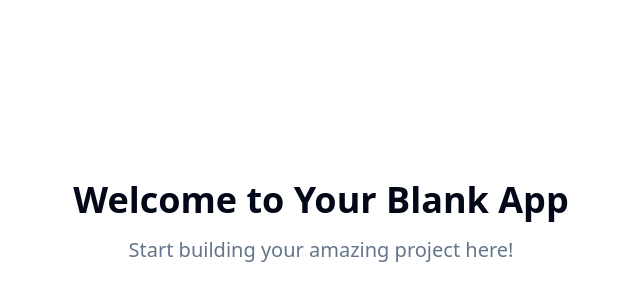
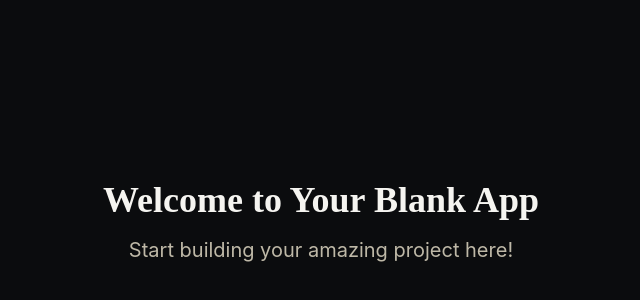
Before and after one commit to rsprasad20/simran-wild-glow, a React (Vite) app: page / in a window 1280 px wide. Shown: the part 178-478 px from the top of the page, without its empty margins (319-959 px from the left). Built offline with nearby package versions, Linux system fonts and the light colour scheme.

Commit message:
Create personal website prompt

```diff
--- a/src/index.css
+++ b/src/index.css
@@ -1,42 +1,67 @@
 @tailwind base;
 @tailwind components;
 @tailwind utilities;
+@import url('https://fonts.googleapis.com/css2?family=Playfair+Display:wght@400;500;600;700&family=Inter:wght@300;400;500;600;700&display=swap');
 
-/* Definition of the design system. All colors, gradients, fonts, etc should be defined here.
-All colors MUST be HSL.
-*/
+/* Dr. Simran Prasad - Wildlife Conservation Personal Brand Design System */
 
 @layer base {
   :root {
-    --background: 0 0% 100%;
-    --foreground: 222.2 84% 4.9%;
+    /* Core Brand Colors - Nature-inspired with professional depth */
+    --background: 220 13% 5%;          /* Deep charcoal black */
+    --foreground: 45 20% 95%;          /* Soft ivory white */
 
-    --card: 0 0% 100%;
-    --card-foreground: 222.2 84% 4.9%;
+    --card: 220 13% 8%;                /* Slightly lighter black for cards */
+    --card-foreground: 45 20% 95%;     /* Soft ivory for card text */
 
-    --popover: 0 0% 100%;
-    --popover-foreground: 222.2 84% 4.9%;
+    --popover: 220 13% 8%;
+    --popover-foreground: 45 20% 95%;
 
-    --primary: 222.2 47.4% 11.2%;
-    --primary-foreground: 210 40% 98%;
+    /* Nature-inspired Primary Palette */
+    --primary: 158 68% 45%;             /* Emerald green - wildlife/nature */
+    --primary-foreground: 220 13% 5%;   /* Dark text on emerald */
+    --primary-glow: 158 68% 65%;        /* Lighter emerald for glows */
 
-    --secondary: 210 40% 96.1%;
-    --secondary-foreground: 222.2 47.4% 11.2%;
+    /* Golden Accent - sunset/warmth */
+    --secondary: 43 74% 66%;            /* Warm golden yellow */
+    --secondary-foreground: 220 13% 5%; /* Dark text on gold */
 
-    --muted: 210 40% 96.1%;
-    --muted-foreground: 215.4 16.3% 46.9%;
+    /* Subtle Nature Tones */
+    --muted: 220 13% 15%;               /* Muted dark for backgrounds */
+    --muted-foreground: 45 15% 70%;     /* Muted ivory for less important text */
 
-    --accent: 210 40% 96.1%;
-    --accent-foreground: 222.2 47.4% 11.2%;
+    --accent: 158 68% 15%;              /* Deep forest green for accents */
+    --accent-foreground: 45 20% 95%;
 
-    --destructive: 0 84.2% 60.2%;
-    --destructive-foreground: 210 40% 98%;
+    --destructive: 0 84% 60%;
+    --destructive-foreground: 45 20% 95%;
 
-    --border: 214.3 31.8% 91.4%;
-    --input: 214.3 31.8% 91.4%;
-    --ring: 222.2 84% 4.9%;
+    --border: 220 13% 20%;              /* Subtle borders */
+    --input: 220 13% 15%;               /* Input backgrounds */
+    --ring: 158 68% 45%;                /* Focus rings in emerald */
 
-    --radius: 0.5rem;
+    --radius: 0.75rem;
+
+    /* Custom Wildlife Brand Colors */
+    --wildlife-emerald: 158 68% 45%;    /* Main brand green */
+    --wildlife-gold: 43 74% 66%;        /* Accent gold */
+    --wildlife-ivory: 45 20% 95%;       /* Text white */
+    --wildlife-forest: 158 68% 15%;     /* Deep green */
+    --wildlife-midnight: 220 13% 5%;    /* Deep black */
+
+    /* Gradients */
+    --gradient-hero: linear-gradient(135deg, hsl(var(--wildlife-midnight)), hsl(var(--wildlife-forest)));
+    --gradient-card: linear-gradient(145deg, hsl(var(--card)) 0%, hsl(220 13% 10%) 100%);
+    --gradient-accent: linear-gradient(90deg, hsl(var(--wildlife-emerald)), hsl(var(--wildlife-gold)));
+
+    /* Shadows & Glows */
+    --shadow-elegant: 0 10px 30px -10px hsl(var(--wildlife-emerald) / 0.3);
+    --shadow-glow: 0 0 40px hsl(var(--wildlife-emerald) / 0.2);
+    --shadow-golden-glow: 0 0 30px hsl(var(--wildlife-gold) / 0.3);
+
+    /* Animations */
+    --transition-smooth: all 0.4s cubic-bezier(0.4, 0, 0.2, 1);
+    --transition-gentle: all 0.3s ease-out;
 
     --sidebar-background: 0 0% 98%;
 
@@ -100,6 +125,115 @@ All colors MUST be HSL.
   }
 
   body {
-    @apply bg-background text-foreground;
+    @apply bg-background text-foreground font-inter;
+  }
+
+  h1, h2, h3, h4, h5, h6 {
+    @apply font-playfair;
   }
 }
+
+@layer utilities {
+  /* Wildlife Brand Animations & Effects */
+  .wildlife-glow {
+    box-shadow: var(--shadow-glow);
+  }
+
+  .golden-glow {
+    box-shadow: var(--shadow-golden-glow);
+  }
+
+  .wildlife-gradient {
+    background: var(--gradient-accent);
+  }
+
+  .hero-gradient {
+    background: var(--gradient-hero);
+  }
+
+  .card-gradient {
+    background: var(--gradient-card);
+  }
+
+  .smooth-transition {
+    transition: var(--transition-smooth);
+  }
+
+  .gentle-transition {
+    transition: var(--transition-gentle);
+  }
+
+  /* Constellation Animation */
+  @keyframes float {
+    0%, 100% { transform: translateY(0px) rotate(0deg); }
+    50% { transform: translateY(-20px) rotate(180deg); }
+  }
+
+  @keyframes glow-pulse {
+    0%, 100% {
+      box-shadow: 0 0 20px hsl(var(--wildlife-emerald) / 0.3);
+    }
+    50% {
+      box-shadow: 0 0 40px hsl(var(--wildlife-emerald) / 0.6);
+    }
+  }
+
+  @keyframes book-hover {
+    0% { transform: translateY(0px) rotateY(0deg); }
+    100% { transform: translateY(-10px) rotateY(15deg); }
+  }
+
+  @keyframes wildlife-shimmer {
+    0% { background-position: -200% 0; }
+    100% { background-position: 200% 0; }
+  }
+
+  .float-animation {
+    animation: float 6s ease-in-out infinite;
+  }
+
+  .glow-pulse {
+    animation: glow-pulse 3s ease-in-out infinite;
+  }
+
+  .book-hover {
+    transition: transform 0.3s ease;
+  }
+
+  .book-hover:hover {
+    animation: book-hover 0.3s ease forwards;
+  }
+
+  .wildlife-shimmer {
+    background: linear-gradient(90deg, transparent, hsl(var(--wildlife-emerald) / 0.1), transparent);
+    background-size: 200% 100%;
+    animation: wildlife-shimmer 2s ease-in-out infinite;
+  }
+
+  /* Text Glow Effects */
+  .text-glow {
+    text-shadow: 0 0 20px hsl(var(--wildlife-emerald) / 0.5);
+  }
+
+  .text-golden-glow {
+    text-shadow: 0 0 20px hsl(var(--wildlife-gold) / 0.5);
+  }
+
+  /* Custom Scrollbar */
+  .custom-scrollbar::-webkit-scrollbar {
+    width: 6px;
+  }
+
+  .custom-scrollbar::-webkit-scrollbar-track {
+    background: hsl(var(--muted));
+  }
+
+  .custom-scrollbar::-webkit-scrollbar-thumb {
+    background: hsl(var(--primary));
+    border-radius: 3px;
+  }
+
+  .custom-scrollbar::-webkit-scrollbar-thumb:hover {
+    background: hsl(var(--primary-glow));
+  }
+}
--- a/tailwind.config.ts
+++ b/tailwind.config.ts
@@ -18,6 +18,10 @@ export default {
 			}
 		},
 		extend: {
+			fontFamily: {
+				'playfair': ['Playfair Display', 'serif'],
+				'inter': ['Inter', 'sans-serif'],
+			},
 			colors: {
 				border: 'hsl(var(--border))',
 				input: 'hsl(var(--input))',
@@ -26,7 +30,8 @@ export default {
 				foreground: 'hsl(var(--foreground))',
 				primary: {
 					DEFAULT: 'hsl(var(--primary))',
-					foreground: 'hsl(var(--primary-foreground))'
+					foreground: 'hsl(var(--primary-foreground))',
+					glow: 'hsl(var(--primary-glow))'
 				},
 				secondary: {
 					DEFAULT: 'hsl(var(--secondary))',
@@ -51,6 +56,13 @@ export default {
 				card: {
 					DEFAULT: 'hsl(var(--card))',
 					foreground: 'hsl(var(--card-foreground))'
+				},
+				wildlife: {
+					emerald: 'hsl(var(--wildlife-emerald))',
+					gold: 'hsl(var(--wildlife-gold))',
+					ivory: 'hsl(var(--wildlife-ivory))',
+					forest: 'hsl(var(--wildlife-forest))',
+					midnight: 'hsl(var(--wildlife-midnight))',
 				},
 				sidebar: {
 					DEFAULT: 'hsl(var(--sidebar-background))',
```
